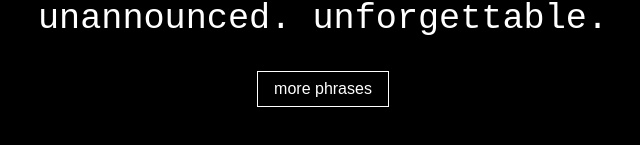
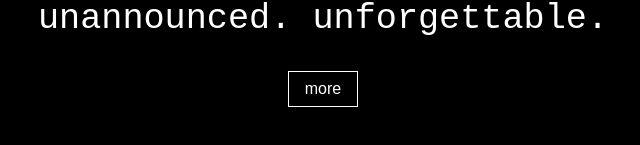
Before and after one commit to naventi/naventi, a plain HTML site: page index.html in a window 1280 px wide. Shown: the part 363-508 px from the top of the page, without its empty margins (317-957 px from the left). Drawn offline with Linux system fonts and the light colour scheme.

Commit message:
Update index.html

```diff
--- a/index.html
+++ b/index.html
@@ -42,7 +42,7 @@
 </head>
 <body>
   <div id="phrase"></div>
-  <button onclick="newPhrase()">more phrases</button>
+  <button onclick="newPhrase()">more</button>
 
   <script>
     const phrases = [
```
